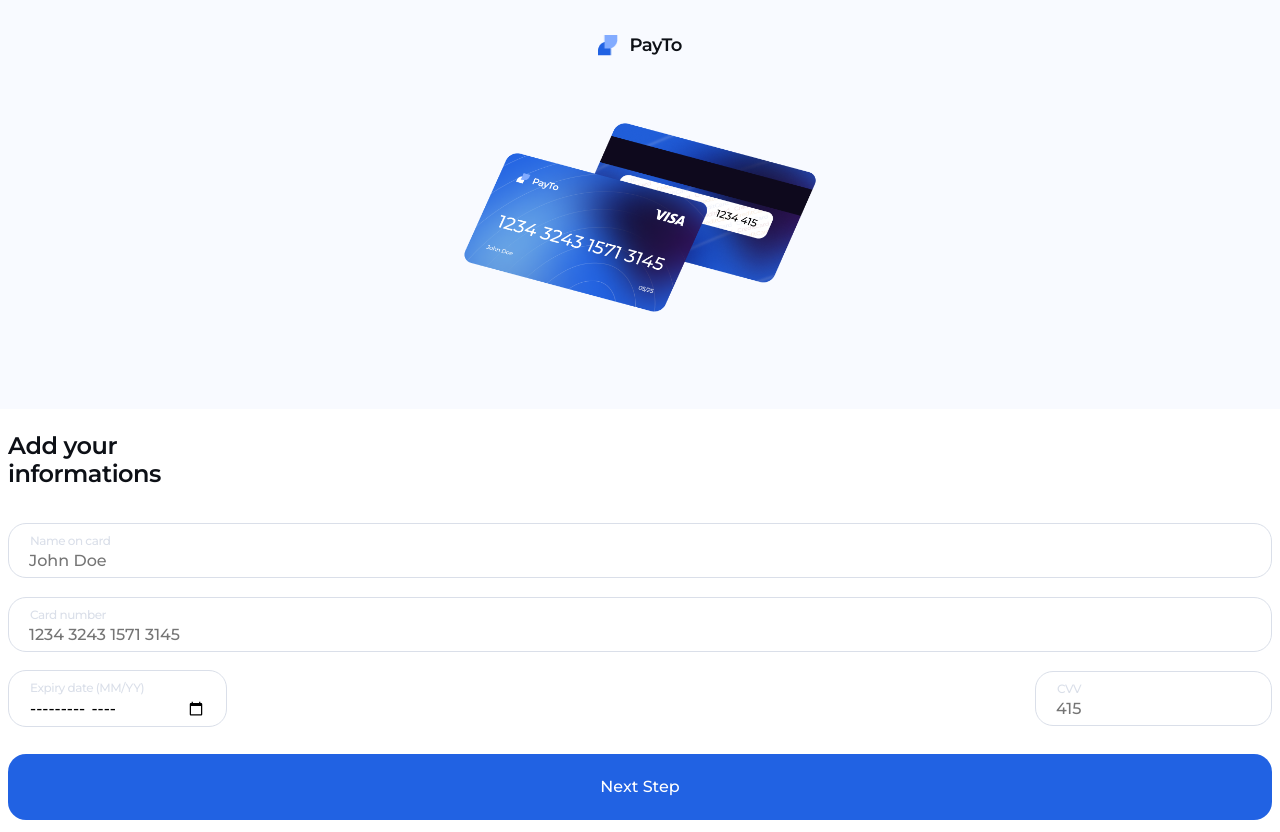
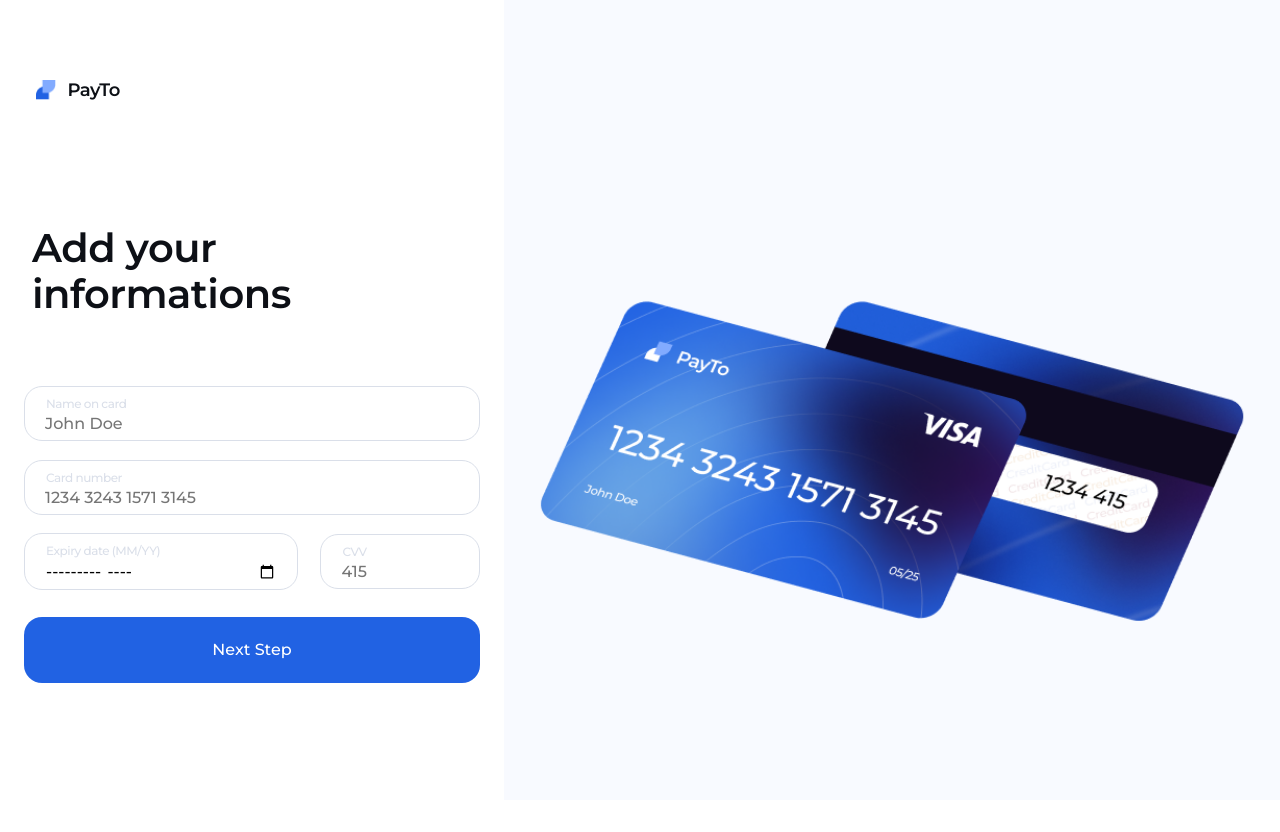
Before and after one commit to jaqubowsky/PayTo, a website built with Vite: page index.html in a window 1280 px wide. After the commit the page ends 800 px from the top, so only its background shows below. Built offline with nearby package versions, Linux system fonts and the light colour scheme.

Commit message:
Add media queries and fix scss

```diff
--- a/index.html
+++ b/index.html
@@ -9,7 +9,6 @@
 
   <body>
     <div id="home-page" class="home-page">
-      <header class="home-page__header">
       <div class="header__title">
         <img
           src="/images/favicon.png"
@@ -18,6 +17,7 @@
         />
         <h1 class="header__text">PayTo</h1>
       </div>
+      <header class="home-page__header">
         <div class="header__main-images">
           <img
             src="/images/card-front.png"
--- a/src/pages/home-page/styles/_header.scss
+++ b/src/pages/home-page/styles/_header.scss
@@ -1,15 +1,9 @@
-.home-page__header {
-  background-color: $main-gray-300;
-  padding: 0.2rem 0.5rem 0.2rem 0.5rem;
-
-  @include flexContainer(column, flex-start);
-  align-items: center;
-
 .header__title {
   @include flexContainer(row, center);
   align-items: center;
-    margin-top: 1.25rem;
+  padding-top: 1.25rem;
   gap: 0.7rem;
+  background: $main-gray-300;
 
   .header__text {
     font-size: 1.125rem;
@@ -20,6 +14,13 @@
     height: 20.25px;
   }
 }
+
+.home-page__header {
+  background-color: $main-gray-300;
+  padding: 0.2rem 0.5rem 0.2rem 0.5rem;
+
+  @include flexContainer(column, flex-start);
+  align-items: center;
 
   .header__main-images {
     position: relative;
--- a/src/pages/home-page/styles/_main.scss
+++ b/src/pages/home-page/styles/_main.scss
@@ -1,4 +1,6 @@
 .home-page__main {
+  @include flexContainer(column, flex-start);
+
   padding: 0.2rem 0.5rem 0.2rem 0.5rem;
 
   .main__title {
@@ -46,10 +48,12 @@
     .form__input-horizontal {
       @include flexContainer(row, space-between);
       align-items: center;
+      max-width: 100%;
     }
 
     .form__input-horizontal .form__input {
       max-width: 60%;
+      width: 100%;
     }
 
     .form__input-horizontal .form__input-small {
--- /dev/null
+++ b/src/pages/home-page/styles/_media.scss
@@ -0,0 +1,60 @@
+@media (min-width: 834px) {
+  .home-page__main {
+    max-width: 440px;
+    align-items: center;
+    margin: auto;
+    text-align: center;
+    margin-top: 4em;
+
+    .main__title {
+      font-size: 2.5rem;
+      max-width: 100%;
+    }
+  }
+  .home-page__header {
+    .header__main-images {
+      & > .card-image {
+        width: 325px;
+      }
+    }
+  }
+}
+
+@media (min-width: 1200px) {
+  .home-page {
+    display: grid;
+    position: relative;
+    grid-template-columns: 1fr 1.8fr;
+    grid-template-rows: 0.5fr 2fr;
+    height: 100vh;
+
+    & .home-page__header {
+      position: relative;
+      order: 1;
+      grid-column: 2 / 3;
+      grid-row: 1 / 3;
+
+      .header__main-images {
+        & > .card-image {
+          width: 500px;
+          top: 100%;
+        }
+      }
+    }
+
+    & .header__title {
+      background-color: white;
+      justify-content: flex-start;
+      align-items: center;
+      width: 27em;
+      margin: 0 auto;
+    }
+
+    & .home-page__main {
+      grid-column: 1;
+      text-align: left;
+      margin: 0 auto;
+      padding: 2em;
+    }
+  }
+}
--- a/src/pages/home-page/styles/style.scss
+++ b/src/pages/home-page/styles/style.scss
@@ -3,6 +3,7 @@
 @import "fonts.scss";
 @import "header.scss";
 @import "main.scss";
+@import "media.scss";
 
 body {
   font-family: "Montserrat", sans-serif;
```
Lines whose indentation alone changed are shown as unchanged.
